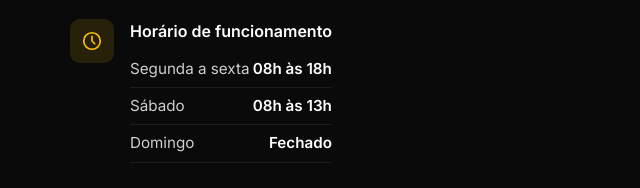
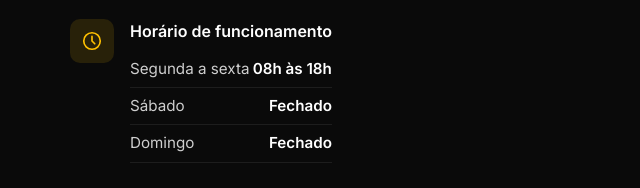
Before and after one commit to victormeloque/Centro-Automotivo-Emerson, a plain HTML site: page index.html in a window 1280 px wide. Shown: the part 3542-3730 px from the top of the page, 0-640 px from the left. Drawn offline with Linux system fonts and the light colour scheme.

Commit message:
horário de funcionamento atualizado
Co-Authored-By: Claude Sonnet 5 <noreply@anthropic.com>

```diff
--- a/index.html
+++ b/index.html
@@ -284,7 +284,7 @@
             <strong>Horário de funcionamento</strong>
             <table class="hours-table">
               <tr><td>Segunda a sexta</td><td>08h às 18h</td></tr>
-              <tr><td>Sábado</td><td>08h às 13h</td></tr>
+              <tr><td>Sábado</td><td>Fechado</td></tr>
               <tr><td>Domingo</td><td>Fechado</td></tr>
             </table>
           </div>
```
